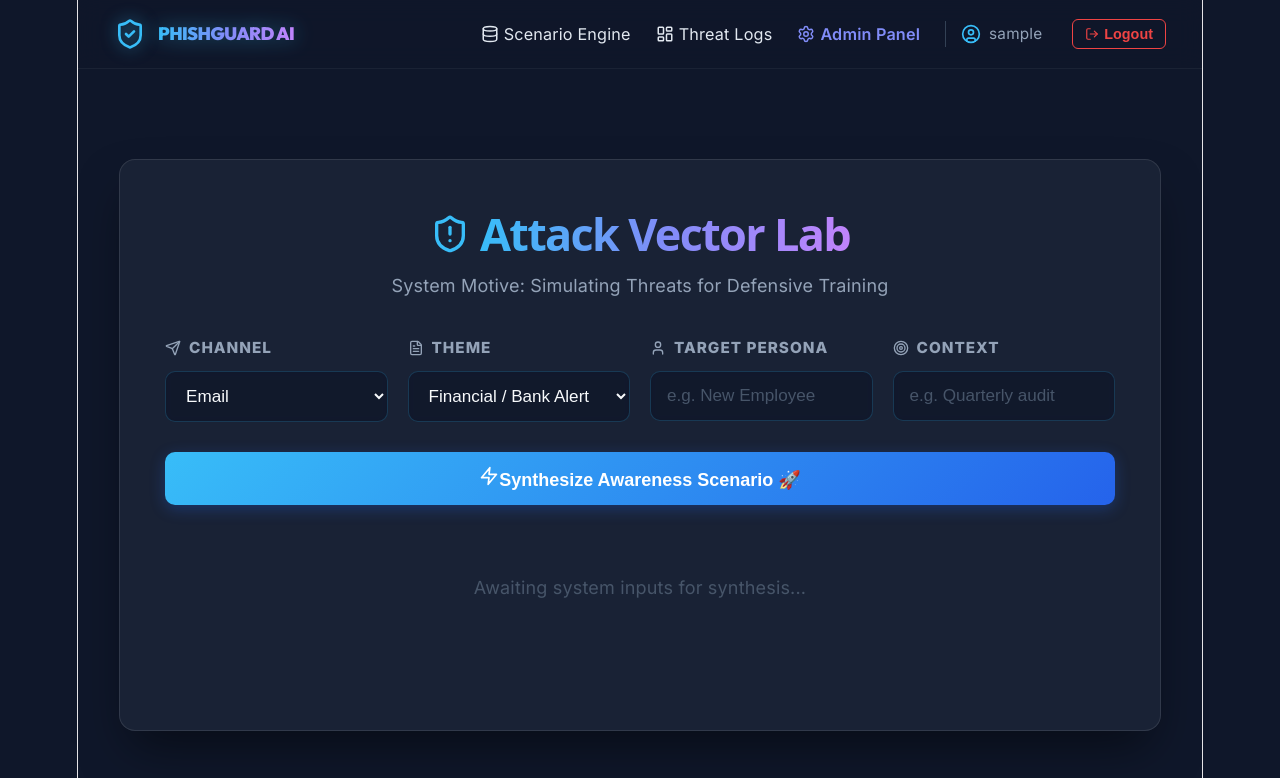
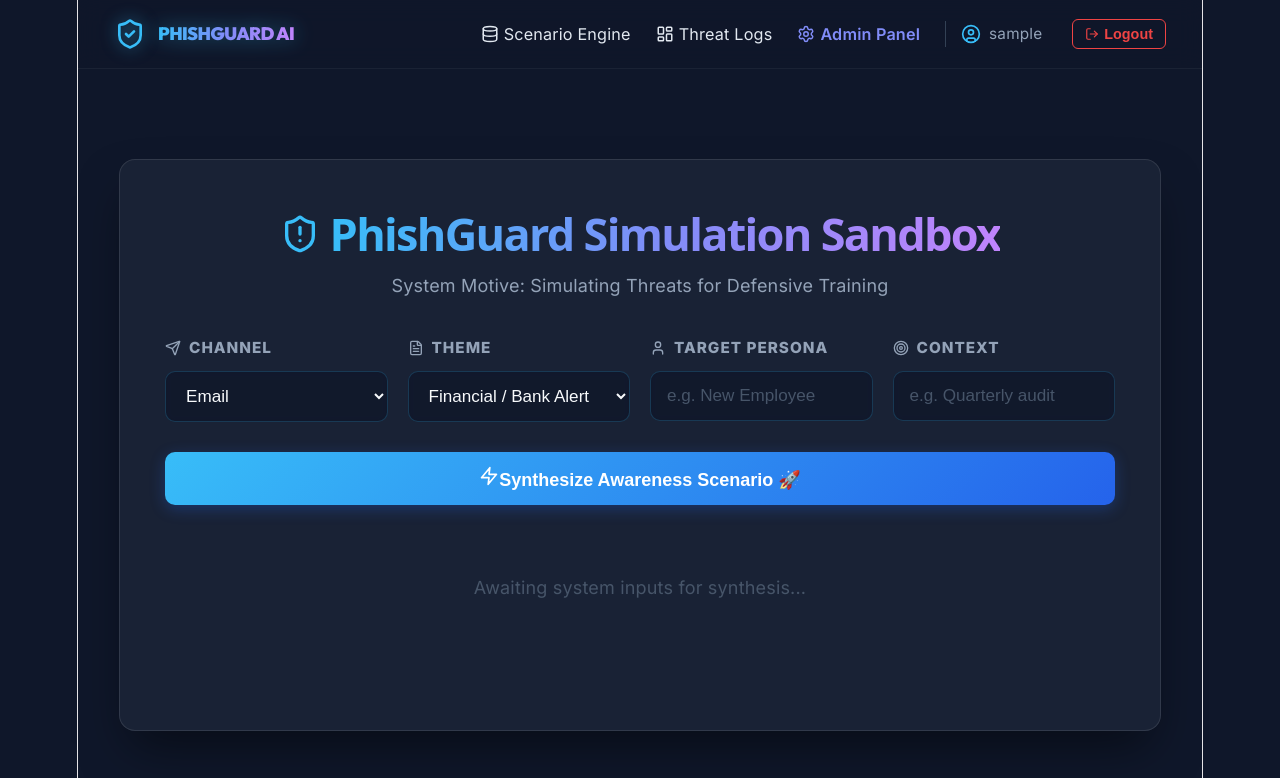
Before and after one commit to vishalvsr67/AI-Phishing-Generator, a React (Vite) app in the folder client/: page /engine in a window 1280 px wide. Shown: the top 778 px of the page. Built offline with nearby package versions, Linux system fonts and the light colour scheme; sample sign-in values are in the browser's storage.

Commit message:
Final Enterprise UI and Ethics Update

```diff
--- a/client/src/ScenarioEngine.jsx
+++ b/client/src/ScenarioEngine.jsx
@@ -67,7 +67,7 @@ const ScenarioEngine = () => {
 
         <div style={{ display: 'flex', alignItems: 'center', justifyContent: 'center', gap: '10px', marginBottom: '0.5rem' }}>
           <ShieldAlert size={40} color="#38bdf8" />
-          <h1 className="gradient-text" style={{ margin: 0, fontSize: '2.5rem' }}>Attack Vector Lab</h1>
+          <h1 className="gradient-text" style={{ margin: 0, fontSize: '2.5rem' }}>PhishGuard Simulation Sandbox</h1>
         </div>
         <p className="subtitle" style={{textAlign: 'center', color: '#94a3b8', marginBottom: '2rem'}}>System Motive: Simulating Threats for Defensive Training</p>
 
```
